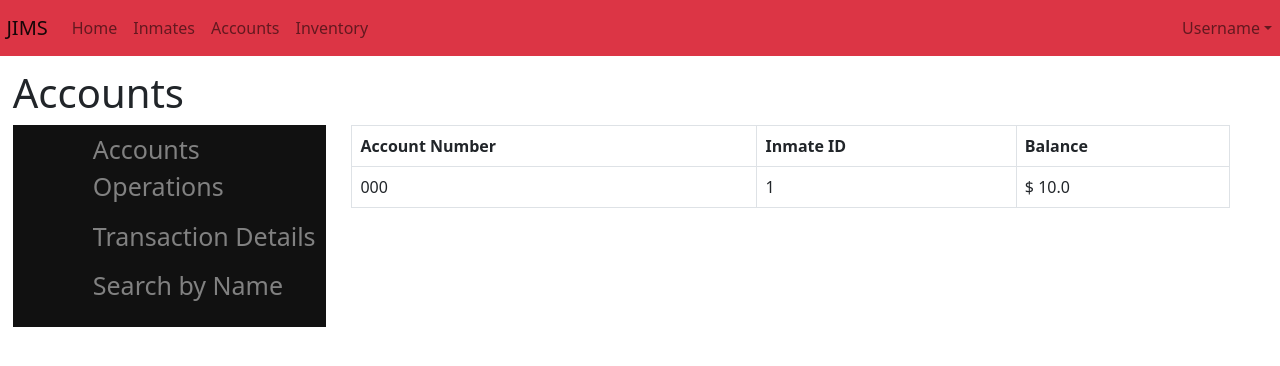
After one commit to kobibell/Warden-Web-Wizards-JIMS, a Django app: page /accounts/account_list/ in a window 1280 px wide. The commit adds this page. Shown: the top 366 px of the page. Run offline with Django 4.2, Linux system fonts and the light colour scheme; tables that the repository leaves empty hold one stand-in row (values such as "Sample post").

Commit message:
accounts page transactions

```diff
--- a/src/jims_project/jims_app/models.py
+++ b/src/jims_project/jims_app/models.py
@@ -19,3 +19,21 @@ class Officer(models.Model):
     person = models.OneToOneField(Person, on_delete=models.CASCADE, primary_key=True)
     officer_id = models.CharField(max_length=200, null=False)
     user_password = models.CharField(max_length=200, null=False)
+
+class Accounts(models.Model):
+    """
+    Create an Accounts model (database) with the account_number, account_type, and balance
+    """
+    account_number = models.CharField(max_length=200, null=False, primary_key=True)
+    inmate_id = models.CharField(max_length=200, null=False)
+    balance = models.FloatField(null=False)
+
+class TransactionDetails(models.Model):
+    """
+    Create a TransactionDetails model (database) with the transaction_id, transaction_type, transaction_amount, and transaction_date
+    """
+    transaction_id = models.CharField(max_length=200, null=False, primary_key=True, auto_created=True)
+    account_number = models.CharField(max_length=200, null=False)
+    transaction_type = models.CharField(max_length=2, null=False)
+    transaction_amount = models.FloatField(null=False)
+    transaction_date = models.DateTimeField(null=False)
--- a/src/jims_project/jims_app/urls.py
+++ b/src/jims_project/jims_app/urls.py
@@ -10,6 +10,8 @@ urlpatterns = [
         path('home_page/', views.home_page, name='home_page'),
         path('accounts/profile/', views.home_page, name='profile'),
         path('accounts/home/', views.accounts_home, name='accounts_home'),
-        path('accounts/transactions-details/', views.accounts_transaction_details, name='accounts_transaction_details'),
+        path('accounts/transactions-details-form/', views.accounts_transaction_details, name='accounts_transaction_details'),
+        path('accounts/transactions-details/', views.get_all_transaction_details, name='get_all_transaction_details'),
         path('accounts/search-name/', views.accounts_search_name, name='accounts_search_name'),
+        path('accounts/account_list/', views.get_all_accounts, name='get_all_accounts'),
 ]
--- a/src/jims_project/jims_app/views.py
+++ b/src/jims_project/jims_app/views.py
@@ -2,6 +2,9 @@ from django.shortcuts import render
 from django.http import HttpResponse
 from django.shortcuts import redirect, render
 from django.contrib.auth.decorators import login_required
+
+from .models import Accounts
+from .models import TransactionDetails
 
 # Create your views here.
 
@@ -31,3 +34,19 @@ def accounts_transaction_details(request):
 
 def accounts_search_name(request):
     return render(request, 'accounts_search_name.html')
+
+def get_all_accounts(request):
+    accounts = Accounts.objects.all()
+    context = {'accounts': accounts}
+    return render(request, 'account_list.html', context)
+
+def get_all_transaction_details(request):
+
+    if request.method == 'POST':
+        filter_by = request.POST.get('search_num')
+        if filter_by:
+            transaction_details = TransactionDetails.objects.filter(account_number=filter_by)
+            context = {'transaction_details': transaction_details}
+            return render(request, 'transaction_details_list.html', context)
+
+    return render(request, 'transaction_details_list.html')
--- /dev/null
+++ b/src/jims_project/templates/account_list.html
@@ -0,0 +1,25 @@
+{% extends 'accounts_navigation.html' %}
+{% load static %}
+
+{% block account_content %}
+
+    <table class="table table-bordered">
+        <thead>
+        <tr>
+            <th>Account Number</th>
+            <th>Inmate ID</th>
+            <th>Balance</th>
+        </tr>
+        </thead>
+        <tbody>
+        {% for account in accounts %}
+        <tr>
+            <td>{{ account.account_number }}</td>
+            <td>{{ account.inmate_id }}</td>
+            <td>$ {{ account.balance }}</td>
+        </tr>
+        {% endfor %}
+        </tbody>
+  </table>
+
+{% endblock account_content %}
--- a/src/jims_project/templates/accounts_home.html
+++ b/src/jims_project/templates/accounts_home.html
@@ -5,5 +5,5 @@
     <h3>Account Operations</h3>
     <button type="button" class="btn btn-primary">Add Money</button>
     <button type="button" class="btn btn-warning">Withdraw Money</button>
-    <button type="button" class="btn btn-info">List all Accounts</button>
+    <button type="button" onclick="location.href='{% url 'get_all_accounts' %}'" class="btn btn-info">List all Accounts</button>
 {% endblock account_content %}
--- a/src/jims_project/templates/accounts_navigation.html
+++ b/src/jims_project/templates/accounts_navigation.html
@@ -12,7 +12,7 @@
         <div class="sidenav">
             <ul>
             <ul> <a href="/accounts/home">Accounts Operations</a> </ul>
-            <ul> <a href="/accounts/transactions-details">Transaction Details</a> </ul>
+            <ul> <a href="/accounts/transactions-details-form">Transaction Details</a> </ul>
             <ul> <a href="/accounts/search-name">Search by Name</a> </ul>
             </ul>
         </div>
--- a/src/jims_project/templates/accounts_search_number.html
+++ b/src/jims_project/templates/accounts_search_number.html
@@ -3,10 +3,11 @@
 
 {% block account_content %}
     <div class="search-number">
-        <form class="search-account" action="/">
+        <form class="search-account" action="{% url 'get_all_transaction_details' %}" method='POST'>
+            {% csrf_token %}
             <div class="mb-3">
                 <label for="search_num" class="form-label">Enter Account Number</label>
-                <input type="number" class="form-control" id="search_num">
+                <input type="text" class="form-control" name="search_num" id="search_num">
             </div>
             <button type="submit" class="btn btn-primary">Get all transactions</button>
         </form>
--- a/src/jims_project/templates/base.html
+++ b/src/jims_project/templates/base.html
@@ -24,10 +24,13 @@
                 <a class="nav-link" href="/">Home</a>
               </li>
               <li class="nav-item">
+                <a class="nav-link" href="#">Inmates</a>
+              </li>
+              <li class="nav-item">
                 <a class="nav-link" href="/accounts/home">Accounts</a>
               </li>
               <li class="nav-item">
-                <a class="nav-link" href="/inmates">Inmates</a>
+                <a class="nav-link" href="#">Inventory</a>
               </li>
             </ul>
             <ul class="navbar-nav ms-auto">
```
Also changed, not shown: src/jims_project/templates/transaction_details_list.html (added, +34 -0 lines), src/jims_project/jims_app/migrations/0005_accounts.py (added), src/jims_project/jims_app/migrations/0006_transactiondetails_remove_accounts_id_and_more.py (added), src/jims_project/jims_app/migrations/0007_alter_transactiondetails_transaction_id.py (added), src/jims_project/jims_app/migrations/0008_alter_transactiondetails_transaction_date.py (added).
